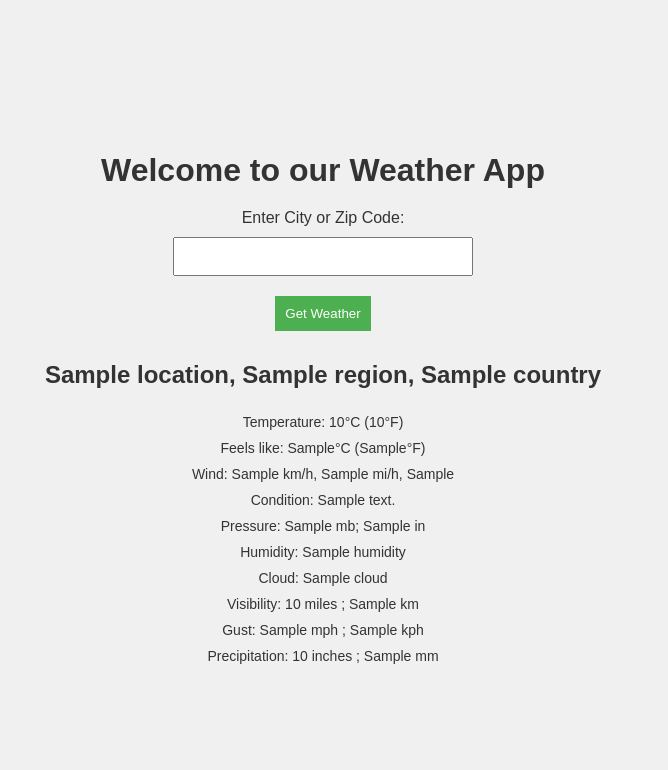
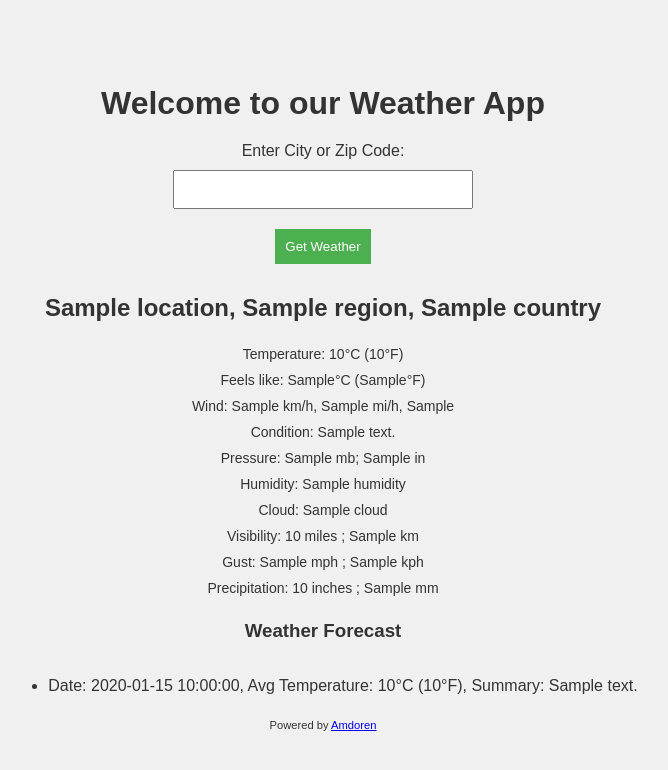
Before and after one commit to Yareek95/weather_app, a Flask app: template templates/index.html in a window 1280 px wide. Shown: the top 770 px of the page, without its empty margins (317-985 px from the left). Run offline with Flask 2, Linux system fonts and the light colour scheme; the template is opened without the code that fills it: most values are stand-ins (such as "Sample title", 1, 10 or a date in 2020).

Commit message:
second weather

```diff
--- a/app.py
+++ b/app.py
@@ -2,40 +2,50 @@ import os
 from flask import Flask, render_template, request, jsonify
 import requests
 
-
-
 app = Flask(__name__)
 
 BASE_URL = "https://api.weatherapi.com/v1/current.json"
+SECOND_API_BASE_URL = "https://www.amdoren.com/api/weather.php"
 API_KEY = "489b3e24494946a89ca63057231911"
 
 @app.route('/', methods=['GET', 'POST'])
 def index():
     user_input = None
     weather_data = None
+    second_api_data = None
 
     if request.method == 'POST':
         user_input = request.form.get('user_input')
         if user_input:
-            params = {
+            # First API Call
+            params_first_api = {
                 'key': API_KEY,
                 'q': user_input,
-                'lang': 'en',  # Replace with your preferred language
+                'lang': 'en',
             }
-            response = requests.get(BASE_URL, params=params)
+            response_first_api = requests.get(BASE_URL, params=params_first_api)
 
-            if response.status_code == 200:
-                weather_data = response.json()
-            else:
-                # Handle the error, for example:
-                error_message = f"Error: {response.status_code}"
+            if response_first_api.status_code == 200:
+                weather_data = response_first_api.json()
 
+                # Extract latitude and longitude
+                lat = weather_data['location']['lat']
+                lon = weather_data['location']['lon']
 
-    return render_template('index.html', user_input=user_input, weather_data=weather_data)
+                # Second API Call
+                params_second_api = {
+                    'api_key': '489b3e24494946a89ca63057231911',  # Replace with your second API key
+                    'lat': lat,
+                    'lon': lon,
+                }
+                response_second_api = requests.get(SECOND_API_BASE_URL, params=params_second_api)
 
+                if response_second_api.status_code == 200:
+                    second_api_data = response_second_api.json()
 
+    return render_template('index.html', user_input=user_input, weather_data=weather_data, second_api_data=second_api_data)
 
 if __name__ == '__main__':
     # Use the environment variable PORT if available, or default to 5000
     port = int(os.environ.get("PORT", 5000))
-    app.run(host="0.0.0.0",port=port)
+    app.run(host="0.0.0.0", port=port)
--- a/templates/index.html
+++ b/templates/index.html
@@ -38,5 +38,15 @@
         <p>Precipitation: {{ weather_data.current.precip_in }} inches ; {{ weather_data.current.precip_mm }} mm</p>
     {% endif %}
 
+    {% if second_api_data %}
+    <h3>Weather Forecast</h3>
+    <ul>
+        {% for forecast in second_api_data.forecast %}
+            <li>Date: {{ forecast.date }}, Avg Temperature: {{ forecast.avg_c }}°C ({{ forecast.avg_f }}°F), Summary: {{ forecast.summary }}</li>
+        {% endfor %}
+    </ul>
+    {% endif %}
+    <p><span style="font-size: 80%;">Powered by <a href="https://www.amdoren.com">Amdoren</span></p>
+
 </body>
 </html>
```
